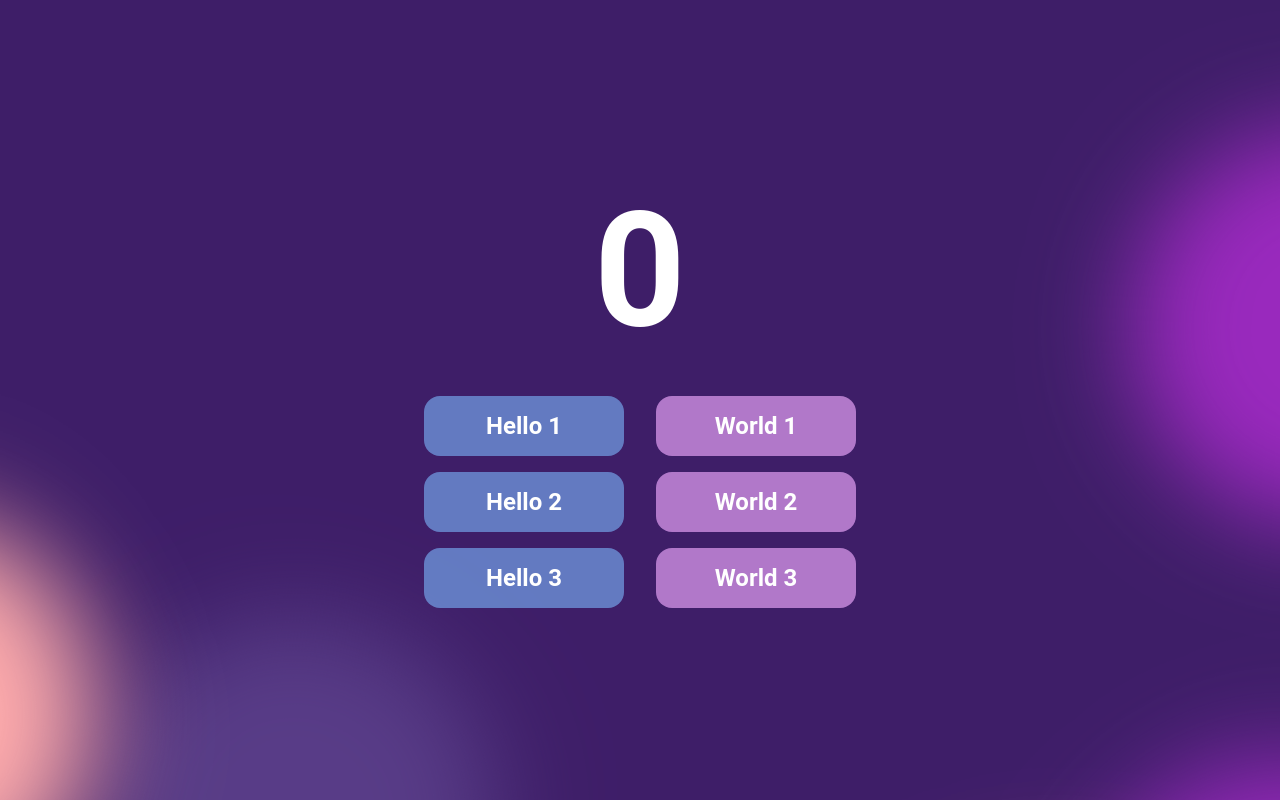
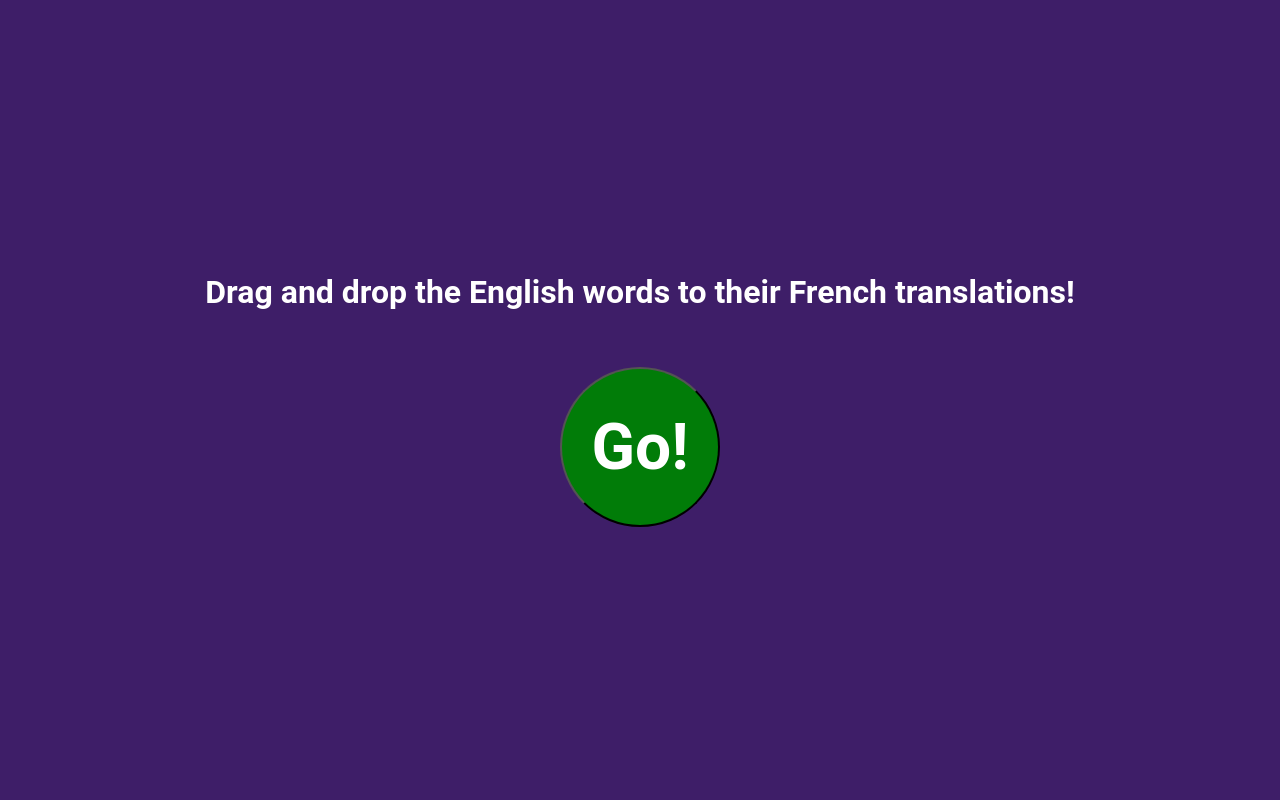
Before and after one commit to morekaccino/memory_game, a React (Create React App) app: page / in a window 1280 px wide. Built offline with nearby package versions, Linux system fonts and the light colour scheme; no server answers.

Commit message:
before fixing confetti effect manager

```diff
--- a/src/App.js
+++ b/src/App.js
@@ -44,6 +44,7 @@ function Placeholder({word, id, draggable, updateScore, onDrop, isPaired}) {
     const handleDrop = (e) => {
         e.preventDefault();
         console.log('Dropped!');
+        console.log(draggable, id)
 
         if (draggable === id) {
             console.log('Match!');
@@ -75,6 +76,9 @@ function App() {
     const [draggable, setDraggable] = React.useState(null);
     const [score, setScore] = React.useState(0);
     const [pairedElements, setPairedElements] = React.useState([]);
+    const [shuffledEnWords, setShuffledEnWords] = React.useState([]);
+    const [shuffledFrWords, setShuffledFrWords] = React.useState([]);
+    const [gameStarted, setGameStarted] = React.useState(false);
     const words = {
         1: {
             en: "forest",
@@ -96,34 +100,34 @@ function App() {
             en: "camel",
             fr: "chameau"
         },
-        6: {
-            en: "butter",
-            fr: "beurre"
-        },
-        7: {
-            en: "bicycle",
-            fr: "vélo"
-        },
-        8: {
-            en: "railroad",
-            fr: "chemin de fer"
-        },
-        9: {
-            en: "folder",
-            fr: "dossier"
-        },
-        10: {
-            en: "weekly",
-            fr: "hebdomadaire"
-        },
-        11: {
-            en: "hungry",
-            fr: "affamé"
-        },
-        12: {
-            en: "limestone",
-            fr: "calcaire"
-        },
+        // 6: {
+        //     en: "butter",
+        //     fr: "beurre"
+        // },
+        // 7: {
+        //     en: "bicycle",
+        //     fr: "vélo"
+        // },
+        // 8: {
+        //     en: "railroad",
+        //     fr: "chemin de fer"
+        // },
+        // 9: {
+        //     en: "folder",
+        //     fr: "dossier"
+        // },
+        // 10: {
+        //     en: "weekly",
+        //     fr: "hebdomadaire"
+        // },
+        // 11: {
+        //     en: "hungry",
+        //     fr: "affamé"
+        // },
+        // 12: {
+        //     en: "limestone",
+        //     fr: "calcaire"
+        // },
     };
 
     const updateScore = () => {
@@ -131,10 +135,47 @@ function App() {
         console.log(score);
     };
 
+    const checkGameOver = () => {
+        console.log(pairedElements.length, Object.keys(words).length * 2);
+    if (pairedElements.length === Object.keys(words).length * 2 - 2) {
+        console.log('Game Over!');
+        setGameStarted(false);
+    }
+  };
+
     const handleDrop = (id, draggableId) => {
         // Update the pairedElements state
         setPairedElements([...pairedElements, id, draggableId]);
+        checkGameOver();
     };
+
+
+    const shuffleWords = () => {
+        const shuffledEnWords = [];
+        const shuffledFrWords = [];
+        for (let i = 1; i <= Object.keys(words).length; i++) {
+            shuffledEnWords.push(
+                words[i].en
+            );
+            shuffledFrWords.push(
+                words[i].fr
+            );
+        }
+        // shuffle the arrays
+        shuffledEnWords.sort(() => Math.random() - 0.5);
+        shuffledFrWords.sort(() => Math.random() - 0.5);
+        setShuffledEnWords(shuffledEnWords);
+        setShuffledFrWords(shuffledFrWords);
+    };
+
+    const resetGame = () => {
+        setScore(0);
+        setPairedElements([]);
+        shuffleWords();
+        setGameStarted(true)
+        // remove the paired class from all elements
+    }
+
 
     return (
         <>
@@ -151,57 +192,44 @@ function App() {
                 <span></span>
             </div>
             <div className={'game-container'}>
-                <div className={'score'}>{score}</div>
+                {gameStarted && <div className={'score'}>{score}</div>}
                 <div className={'board'}>
                     <div>
+                        {/*  English words  */}
+                        {shuffledEnWords.map((word, index) => (
                             <Draggable
-                            word={'Hello 1'}
-                            id={1}
+                                word={word}
+                                id={index}
                                 setDraggable={setDraggable}
-                            isPaired={pairedElements.includes(1) || pairedElements.includes(1 + '-draggable')}
+                                isPaired={(pairedElements.includes(index) || pairedElements.includes(index + '-draggable')) && gameStarted}
                             />
-                        <Draggable
-                            word={'Hello 2'}
-                            id={2}
-                            setDraggable={setDraggable}
-                            isPaired={pairedElements.includes(2) || pairedElements.includes(2 + '-draggable')}
-                        />
-                        <Draggable
-                            word={'Hello 3'}
-                            id={3}
-                            setDraggable={setDraggable}
-                            isPaired={pairedElements.includes(3) || pairedElements.includes(3 + '-draggable')}
-                        />
+                        ))}
                     </div>
 
                     <div>
+                        {/*  French words  */}
+                        {shuffledFrWords.map((word, index) => (
                             <Placeholder
-                            word={'World 1'}
-                            id={1}
+                                word={word}
+                                id={index}
                                 draggable={draggable}
                                 updateScore={updateScore}
                                 onDrop={handleDrop}
-                            isPaired={pairedElements.includes(1) || pairedElements.includes(1 + '-placeholder')}
+                                isPaired={(pairedElements.includes(index) || pairedElements.includes(index + '-placeholder')) && gameStarted}
                             />
-                        <Placeholder
-                            word={'World 2'}
-                            id={2}
-                            draggable={draggable}
-                            updateScore={updateScore}
-                            onDrop={handleDrop}
-                            isPaired={pairedElements.includes(2) || pairedElements.includes(2 + '-placeholder')}
-                        />
-                        <Placeholder
-                            word={'World 3'}
-                            id={3}
-                            draggable={draggable}
-                            updateScore={updateScore}
-                            onDrop={handleDrop}
-                            isPaired={pairedElements.includes(3) || pairedElements.includes(3 + '-placeholder')}
-                        />
+                        ))}
                     </div>
                 </div>
             </div>
+            {!gameStarted && <div className={'menu'}>
+                <div>
+                    Drag and drop the English words to their French translations!
+                </div>
+                <button className={'start-button'} onClick={() => {
+                    resetGame()
+                }}>Go!
+                </button>
+            </div>}
         </>
     );
 }
--- a/src/css/styles.css
+++ b/src/css/styles.css
@@ -50,6 +50,7 @@ body {
     display: flex;
     justify-content: space-evenly;
     align-items: center;
+    gap: 10rem;
 }
 
 .placeholder {
@@ -65,7 +66,7 @@ body {
     font-weight: bold;
     font-size: 1.5rem;
     border-radius: 1rem;
-    width: 200px;
+    width: 20rem;
 }
 
 .draggable {
@@ -81,7 +82,7 @@ body {
     font-weight: bold;
     font-size: 1.5rem;
     border-radius: 1rem;
-    width: 200px;
+    width: 20rem;
 
     cursor: grab;
 
@@ -109,3 +110,36 @@ body {
 
     transition: all 0.01ms ease-in-out;
 }
+
+.menu {
+    position: absolute;
+    width: 100vw;
+    height: 100vh;
+    background: #3E1E68;
+
+    display: flex;
+    justify-content: center;
+    align-items: center;
+    gap: 3.5rem;
+
+    flex-direction: column;
+
+    button {
+        padding: 1rem;
+        background: rgb(1, 124, 8);
+        height: 10rem;
+        width: 10rem;
+        color: white;
+        font-weight: bold;
+        font-size: 4rem;
+        border-radius: 100%;
+        cursor: pointer;
+    }
+
+    div {
+        color: white;
+        font-size: 2rem;
+        font-weight: bold;
+
+    }
+}
```
Lines whose indentation alone changed are shown as unchanged.
